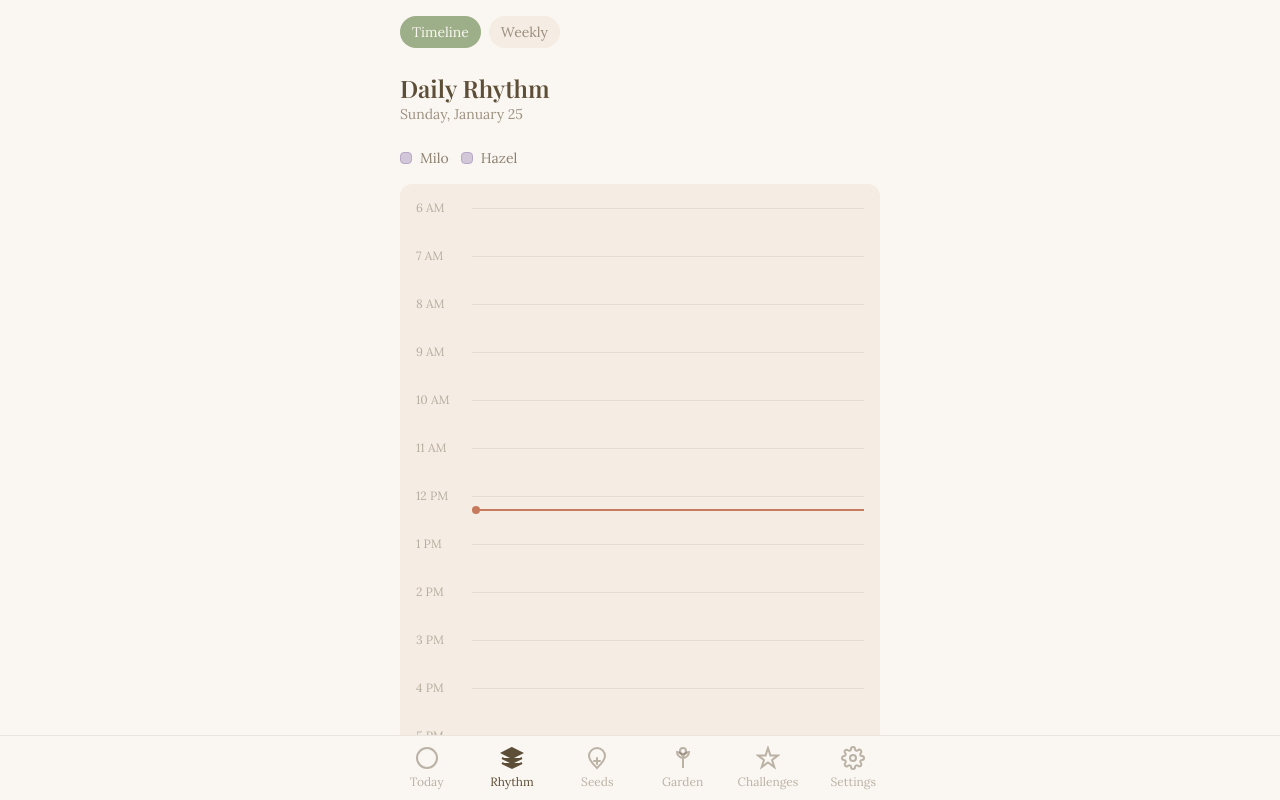
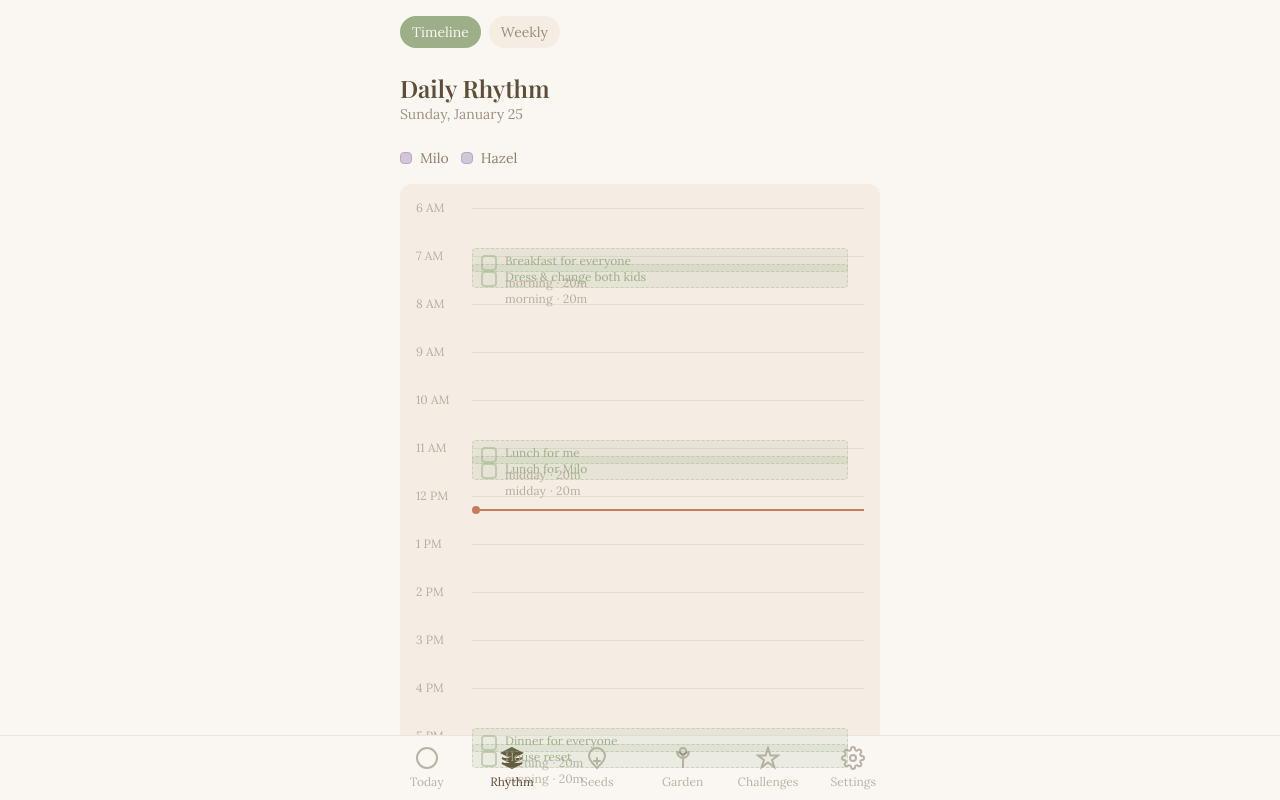
Before and after one commit to graceolivia/Rhythms-MVP-web, a React (Vite) app in the folder rhythm/: page /rhythm in a window 1280 px wide. Shown: the top 800 px of the page. Built offline with nearby package versions, Linux system fonts and the light colour scheme.

Commit message:
weekly view fix

```diff
--- a/rhythm/src/screens/DailyRhythm.tsx
+++ b/rhythm/src/screens/DailyRhythm.tsx
@@ -11,7 +11,7 @@ import {
 import { useChildStore } from '../stores/useChildStore';
 import { useNapStore } from '../stores/useNapStore';
 import { useTaskStore, shouldTaskOccurOnDate } from '../stores/useTaskStore';
-import type { ChildColor, TaskTier } from '../types';
+import type { ChildColor, TaskTier, Task, TimeBlock } from '../types';
 
 const DAY_LABELS = ['S', 'M', 'T', 'W', 'T', 'F', 'S'];
 
@@ -36,6 +36,14 @@ const TASK_TIER_STYLES: Record<TaskTier, { bg: string; border: string; text: str
   anchor: { bg: 'bg-terracotta/15', border: 'border-terracotta/40', text: 'text-terracotta' },
   rhythm: { bg: 'bg-sage/15', border: 'border-sage/40', text: 'text-sage' },
   tending: { bg: 'bg-skyblue/15', border: 'border-skyblue/40', text: 'text-skyblue' },
+};
+
+// Map time blocks to approximate start times (minutes from START_HOUR which is 6 AM)
+const TIME_BLOCK_MINUTES: Record<string, number> = {
+  morning: 60,      // 7 AM
+  midday: 300,      // 11 AM
+  afternoon: 480,   // 2 PM
+  evening: 660,     // 5 PM
 };
 
 function formatHour(hour: number): string {
@@ -74,11 +82,27 @@ function DailyTimelineView() {
     (t) => t.tier === 'anchor' && t.isActive && t.scheduledTime && shouldTaskOccurOnDate(t, todayDate)
   );
 
+  // Get today's rhythms that should occur today (default to morning if no time set)
+  const todaysRhythms = tasks.filter(
+    (t) => t.tier === 'rhythm' && t.isActive && shouldTaskOccurOnDate(t, todayDate)
+  );
+
   // Get instances for today to check completion status
   const todaysInstances = taskInstances.filter((i) => i.date === today);
 
-  // Helper to check if an anchor is completed
-  const getAnchorInstance = (taskId: string) => todaysInstances.find((i) => i.taskId === taskId);
+  // Helper to get task instance
+  const getTaskInstance = (taskId: string) => todaysInstances.find((i) => i.taskId === taskId);
+
+  // Helper to get rhythm position in minutes from START_HOUR
+  const getRhythmMinutes = (rhythm: Task): number => {
+    if (rhythm.scheduledTime) {
+      return timeToMinutes(rhythm.scheduledTime);
+    }
+    if (rhythm.preferredTimeBlock) {
+      return TIME_BLOCK_MINUTES[rhythm.preferredTimeBlock] || 60;
+    }
+    return 60; // default to morning
+  };
 
   // Parse time string to minutes from START_HOUR
   const timeToMinutes = (time: string): number => {
@@ -265,7 +289,7 @@ function DailyTimelineView() {
             const minutes = timeToMinutes(anchor.scheduledTime!);
             if (minutes < 0 || minutes > TOTAL_HOURS * 60) return null;
 
-            const instance = getAnchorInstance(anchor.id);
+            const instance = getTaskInstance(anchor.id);
             const isCompleted = instance?.status === 'completed';
             const duration = anchor.duration || 30;
             const travelTime = anchor.travelTime || 0;
@@ -351,6 +375,96 @@ function DailyTimelineView() {
               </div>
             );
           })}
+
+          {/* Scheduled Rhythm blocks - stacked sequentially by time block */}
+          {(() => {
+            // Sort rhythms by base time and calculate stacked positions
+            const sortedRhythms = [...todaysRhythms].sort(
+              (a, b) => getRhythmMinutes(a) - getRhythmMinutes(b)
+            );
+
+            // Track cumulative offset per time block
+            const timeBlockOffsets: Record<string, number> = {};
+
+            return sortedRhythms.map((rhythm) => {
+              const baseMinutes = getRhythmMinutes(rhythm);
+              const timeBlock = rhythm.preferredTimeBlock || 'morning';
+
+              // Get current offset for this time block
+              const offset = timeBlockOffsets[timeBlock] || 0;
+              const minutes = baseMinutes + offset;
+
+              if (minutes < 0 || minutes > TOTAL_HOURS * 60) return null;
+
+              const instance = getTaskInstance(rhythm.id);
+              const isCompleted = instance?.status === 'completed';
+              const duration = rhythm.duration || 20;
+              const rhythmHeight = Math.max(24, (duration / 60) * HOUR_HEIGHT);
+              const rhythmTop = (minutes / 60) * HOUR_HEIGHT;
+              const styles = TASK_TIER_STYLES.rhythm;
+
+              // Update offset for next rhythm in same time block
+              timeBlockOffsets[timeBlock] = offset + duration;
+
+              const handleToggleComplete = () => {
+                if (instance) {
+                  if (isCompleted) {
+                    resetTaskInstance(instance.id);
+                  } else {
+                    completeTask(instance.id);
+                  }
+                }
+              };
+
+              return (
+                <div key={rhythm.id} className="absolute left-14 right-4" style={{ zIndex: 4 }}>
+                  <div
+                    className={`absolute left-0 right-0 px-2 py-1 rounded border-dashed border cursor-pointer transition-all ${
+                      isCompleted
+                        ? 'bg-sage/10 border-sage/20 opacity-50'
+                        : `${styles.bg} ${styles.border} hover:shadow-sm`
+                    }`}
+                    style={{
+                      top: rhythmTop,
+                      height: rhythmHeight,
+                    }}
+                    onClick={handleToggleComplete}
+                  >
+                    <div className="flex items-start gap-2">
+                      <div
+                        className={`w-4 h-4 mt-0.5 rounded border-2 flex items-center justify-center flex-shrink-0 ${
+                          isCompleted
+                            ? 'bg-sage border-sage text-cream'
+                            : 'border-sage/50 hover:border-sage'
+                        }`}
+                      >
+                        {isCompleted && (
+                          <svg className="w-3 h-3" fill="none" viewBox="0 0 24 24" stroke="currentColor">
+                            <path strokeLinecap="round" strokeLinejoin="round" strokeWidth={3} d="M5 13l4 4L19 7" />
+                          </svg>
+                        )}
+                      </div>
+                      <div className="flex-1 min-w-0">
+                        <span
+                          className={`text-xs font-medium truncate block ${
+                            isCompleted ? 'text-bark/40 line-through' : styles.text
+                          }`}
+                        >
+                          {rhythm.title}
+                        </span>
+                        <span className={`text-xs ${isCompleted ? 'text-bark/20' : 'text-bark/40'}`}>
+                          {rhythm.scheduledTime
+                            ? format(new Date(`2000-01-01T${rhythm.scheduledTime}`), 'h:mm a')
+                            : rhythm.preferredTimeBlock}
+                          {duration && <span className="ml-1">· {duration}m</span>}
+                        </span>
+                      </div>
+                    </div>
+                  </div>
+                </div>
+              );
+            });
+          })()}
 
           {/* Completed tasks */}
           {completedTaskMarkers.map((task) => {
@@ -541,10 +655,11 @@ function WeeklyAnchorTimeline() {
   const addTask = useTaskStore((state) => state.addTask);
   const deleteTask = useTaskStore((state) => state.deleteTask);
 
-  const [editingAnchorId, setEditingAnchorId] = useState<string | null>(null);
+  const [editingTaskId, setEditingAnchorId] = useState<string | null>(null);
   const [editingPosition, setEditingPosition] = useState<{ top: number; left: number } | null>(null);
 
   const anchors = tasks.filter((t) => t.tier === 'anchor' && t.isActive);
+  const rhythms = tasks.filter((t) => t.tier === 'rhythm' && t.isActive);
   const today = new Date();
   const weekStart = startOfWeek(today, { weekStartsOn: 0 });
   const weekEnd = addDays(weekStart, 6);
@@ -563,12 +678,23 @@ function WeeklyAnchorTimeline() {
     return (hours - START_HOUR) * 60 + minutes;
   };
 
-  // Check if anchor should appear on a given day
-  const anchorOccursOnDay = (anchor: typeof anchors[0], dayIndex: number): boolean => {
-    if (anchor.daysOfWeek == null || anchor.daysOfWeek.length === 0) {
+  // Check if task should appear on a given day
+  const taskOccursOnDay = (task: Task, dayIndex: number): boolean => {
+    if (task.daysOfWeek == null || task.daysOfWeek.length === 0) {
       return true; // No specific days = all days
     }
-    return anchor.daysOfWeek.includes(dayIndex);
+    return task.daysOfWeek.includes(dayIndex);
+  };
+
+  // Get rhythm position in minutes from START_HOUR
+  const getRhythmMinutes = (rhythm: Task): number => {
+    if (rhythm.scheduledTime) {
+      return timeToMinutes(rhythm.scheduledTime);
+    }
+    if (rhythm.preferredTimeBlock) {
+      return TIME_BLOCK_MINUTES[rhythm.preferredTimeBlock] || 60;
+    }
+    return 60; // default to morning
   };
 
   // Handle creating a new anchor
@@ -591,7 +717,9 @@ function WeeklyAnchorTimeline() {
     setEditingPosition({ top: 150, left: 100 });
   };
 
-  const editingAnchor = anchors.find((a) => a.id === editingAnchorId);
+  // Find task being edited (could be anchor or rhythm)
+  const editingTask = [...anchors, ...rhythms].find((t) => t.id === editingTaskId);
+  const isEditingRhythm = editingTask?.tier === 'rhythm';
 
   return (
     <>
@@ -679,7 +807,7 @@ function WeeklyAnchorTimeline() {
 
                 {/* Anchor blocks for this day */}
                 {anchors
-                  .filter((anchor) => anchor.scheduledTime && anchorOccursOnDay(anchor, dayIndex))
+                  .filter((anchor) => anchor.scheduledTime && taskOccursOnDay(anchor, dayIndex))
                   .map((anchor) => {
                     const minutes = timeToMinutes(anchor.scheduledTime!);
                     if (minutes < 0 || minutes > TOTAL_HOURS * 60) return null;
@@ -746,14 +874,68 @@ function WeeklyAnchorTimeline() {
                       </div>
                     );
                   })}
+
+                {/* Rhythm blocks for this day - stacked sequentially */}
+                {(() => {
+                  const dayRhythms = rhythms
+                    .filter((rhythm) => taskOccursOnDay(rhythm, dayIndex))
+                    .sort((a, b) => getRhythmMinutes(a) - getRhythmMinutes(b));
+
+                  const timeBlockOffsets: Record<string, number> = {};
+
+                  return dayRhythms.map((rhythm) => {
+                    const baseMinutes = getRhythmMinutes(rhythm);
+                    const timeBlock = rhythm.preferredTimeBlock || 'morning';
+                    const offset = timeBlockOffsets[timeBlock] || 0;
+                    const minutes = baseMinutes + offset;
+
+                    if (minutes < 0 || minutes > TOTAL_HOURS * 60) return null;
+
+                    const duration = rhythm.duration || 20;
+                    const rhythmHeight = Math.max(20, (duration / 60) * HOUR_HEIGHT);
+                    const rhythmTop = (minutes / 60) * HOUR_HEIGHT;
+                    const styles = TASK_TIER_STYLES.rhythm;
+
+                    timeBlockOffsets[timeBlock] = offset + duration;
+
+                    return (
+                      <div
+                        key={rhythm.id}
+                        className={`absolute left-0.5 right-0.5 z-8 px-1 py-0.5 rounded border-dashed border cursor-pointer transition-shadow hover:shadow-sm overflow-hidden ${styles.bg} ${styles.border}`}
+                        style={{
+                          top: rhythmTop,
+                          height: rhythmHeight,
+                        }}
+                        onClick={(e) => {
+                          const rect = e.currentTarget.getBoundingClientRect();
+                          setEditingAnchorId(rhythm.id);
+                          setEditingPosition({
+                            top: rect.top - 100,
+                            left: rect.left,
+                          });
+                        }}
+                      >
+                        <span className={`text-xs font-medium truncate block ${styles.text}`}>
+                          {rhythm.title}
+                        </span>
+                        <span className="hidden sm:block text-xs text-bark/40">
+                          {rhythm.scheduledTime
+                            ? format(new Date(`2000-01-01T${rhythm.scheduledTime}`), 'h:mma').toLowerCase()
+                            : rhythm.preferredTimeBlock}
+                          {duration && <span className="ml-1">· {duration}m</span>}
+                        </span>
+                      </div>
+                    );
+                  });
+                })()}
               </div>
             ))}
           </div>
         </div>
       </div>
 
-      {/* Inline Anchor Editor Popover */}
-      {editingAnchor && editingPosition && (
+      {/* Inline Task Editor Popover */}
+      {editingTask && editingPosition && (
         <div
           className="fixed z-50 bg-cream border border-bark/20 rounded-xl shadow-xl p-4 w-72"
           style={{
@@ -762,7 +944,9 @@ function WeeklyAnchorTimeline() {
           }}
         >
           <div className="flex items-center justify-between mb-3">
-            <h3 className="font-display text-bark">Edit Anchor</h3>
+            <h3 className="font-display text-bark">
+              Edit {isEditingRhythm ? 'Rhythm' : 'Anchor'}
+            </h3>
             <button
               onClick={() => {
                 setEditingAnchorId(null);
@@ -781,25 +965,49 @@ function WeeklyAnchorTimeline() {
             <label className="text-xs text-bark/50 block mb-1">Title</label>
             <input
               type="text"
-              value={editingAnchor.title}
-              onChange={(e) => updateTask(editingAnchor.id, { title: e.target.value })}
+              value={editingTask.title}
+              onChange={(e) => updateTask(editingTask.id, { title: e.target.value })}
               className="w-full bg-parchment rounded-lg px-3 py-2 text-sm text-bark border border-bark/10 focus:outline-none focus:border-sage"
             />
           </div>
 
-          {/* Time picker */}
+          {/* Anchor: Exact time picker */}
+          {!isEditingRhythm && (
             <div className="mb-3">
               <label className="text-xs text-bark/50 block mb-1">Scheduled Time</label>
               <input
                 type="time"
-              value={editingAnchor.scheduledTime || '09:00'}
-              onChange={(e) => updateTask(editingAnchor.id, { scheduledTime: e.target.value || null })}
+                value={editingTask.scheduledTime || '09:00'}
+                onChange={(e) => updateTask(editingTask.id, { scheduledTime: e.target.value || null })}
                 className="w-full bg-parchment rounded-lg px-3 py-2 text-sm text-bark border border-bark/10 focus:outline-none focus:border-sage"
               />
             </div>
+          )}
 
-          {/* Duration and Travel Time */}
-          <div className="grid grid-cols-2 gap-2 mb-3">
+          {/* Rhythm: Time of day picker */}
+          {isEditingRhythm && (
+            <div className="mb-3">
+              <label className="text-xs text-bark/50 block mb-1">Time of Day</label>
+              <div className="grid grid-cols-2 gap-1">
+                {(['morning', 'midday', 'afternoon', 'evening'] as const).map((block) => (
+                  <button
+                    key={block}
+                    onClick={() => updateTask(editingTask.id, { preferredTimeBlock: block })}
+                    className={`px-2 py-1.5 rounded-lg text-xs font-medium transition-colors ${
+                      editingTask.preferredTimeBlock === block
+                        ? 'bg-sage text-cream'
+                        : 'bg-parchment text-bark/60 hover:text-bark'
+                    }`}
+                  >
+                    {block.charAt(0).toUpperCase() + block.slice(1)}
+                  </button>
+                ))}
+              </div>
+            </div>
+          )}
+
+          {/* Duration (and Travel Time for anchors) */}
+          <div className={`grid ${isEditingRhythm ? 'grid-cols-1' : 'grid-cols-2'} gap-2 mb-3`}>
             <div>
               <label className="text-xs text-bark/50 block mb-1">Duration (min)</label>
               <input
@@ -807,11 +1015,12 @@ function WeeklyAnchorTimeline() {
                 min="5"
                 max="480"
                 step="5"
-                value={editingAnchor.duration || 30}
-                onChange={(e) => updateTask(editingAnchor.id, { duration: parseInt(e.target.value) || 30 })}
+                value={editingTask.duration || (isEditingRhythm ? 20 : 30)}
+                onChange={(e) => updateTask(editingTask.id, { duration: parseInt(e.target.value) || (isEditingRhythm ? 20 : 30) })}
                 className="w-full bg-parchment rounded-lg px-3 py-2 text-sm text-bark border border-bark/10 focus:outline-none focus:border-sage"
               />
             </div>
+            {!isEditingRhythm && (
               <div>
                 <label className="text-xs text-bark/50 block mb-1">Travel (min)</label>
                 <input
@@ -819,11 +1028,12 @@ function WeeklyAnchorTimeline() {
                   min="0"
                   max="180"
                   step="5"
-                value={editingAnchor.travelTime || 0}
-                onChange={(e) => updateTask(editingAnchor.id, { travelTime: parseInt(e.target.value) || 0 })}
+                  value={editingTask.travelTime || 0}
+                  onChange={(e) => updateTask(editingTask.id, { travelTime: parseInt(e.target.value) || 0 })}
                   className="w-full bg-parchment rounded-lg px-3 py-2 text-sm text-bark border border-bark/10 focus:outline-none focus:border-sage"
                 />
               </div>
+            )}
           </div>
 
           {/* Day-of-week toggles */}
@@ -832,27 +1042,27 @@ function WeeklyAnchorTimeline() {
             <div className="flex gap-1">
               {DAY_LABELS.map((label, index) => {
                 const isSelected =
-                  editingAnchor.daysOfWeek == null ||
-                  editingAnchor.daysOfWeek.length === 0 ||
-                  editingAnchor.daysOfWeek.includes(index);
+                  editingTask.daysOfWeek == null ||
+                  editingTask.daysOfWeek.length === 0 ||
+                  editingTask.daysOfWeek.includes(index);
 
                 const toggleDay = () => {
                   let newDays: number[] | null;
-                  if (editingAnchor.daysOfWeek == null || editingAnchor.daysOfWeek.length === 0) {
+                  if (editingTask.daysOfWeek == null || editingTask.daysOfWeek.length === 0) {
                     // Currently "all days" - switching to exclude this day
                     newDays = [0, 1, 2, 3, 4, 5, 6].filter((d) => d !== index);
                   } else if (isSelected) {
                     // Remove this day
-                    newDays = editingAnchor.daysOfWeek.filter((d) => d !== index);
+                    newDays = editingTask.daysOfWeek.filter((d) => d !== index);
                     // If no days left, set to null (all days)
                     if (newDays.length === 0) newDays = null;
                   } else {
                     // Add this day
-                    newDays = [...editingAnchor.daysOfWeek, index].sort();
+                    newDays = [...editingTask.daysOfWeek, index].sort();
                     // If all days selected, set to null
                     if (newDays.length === 7) newDays = null;
                   }
-                  updateTask(editingAnchor.id, { daysOfWeek: newDays });
+                  updateTask(editingTask.id, { daysOfWeek: newDays });
                 };
 
                 return (
@@ -876,7 +1086,7 @@ function WeeklyAnchorTimeline() {
           <div className="flex items-center justify-between pt-2 border-t border-bark/10">
             <button
               onClick={() => {
-                deleteTask(editingAnchor.id);
+                deleteTask(editingTask.id);
                 setEditingAnchorId(null);
                 setEditingPosition(null);
               }}
@@ -898,7 +1108,7 @@ function WeeklyAnchorTimeline() {
       )}
 
       {/* Backdrop when editing */}
-      {editingAnchorId && (
+      {editingTaskId && (
         <div
           className="fixed inset-0 z-40"
           onClick={() => {
```
Lines whose indentation alone changed are shown as unchanged.
